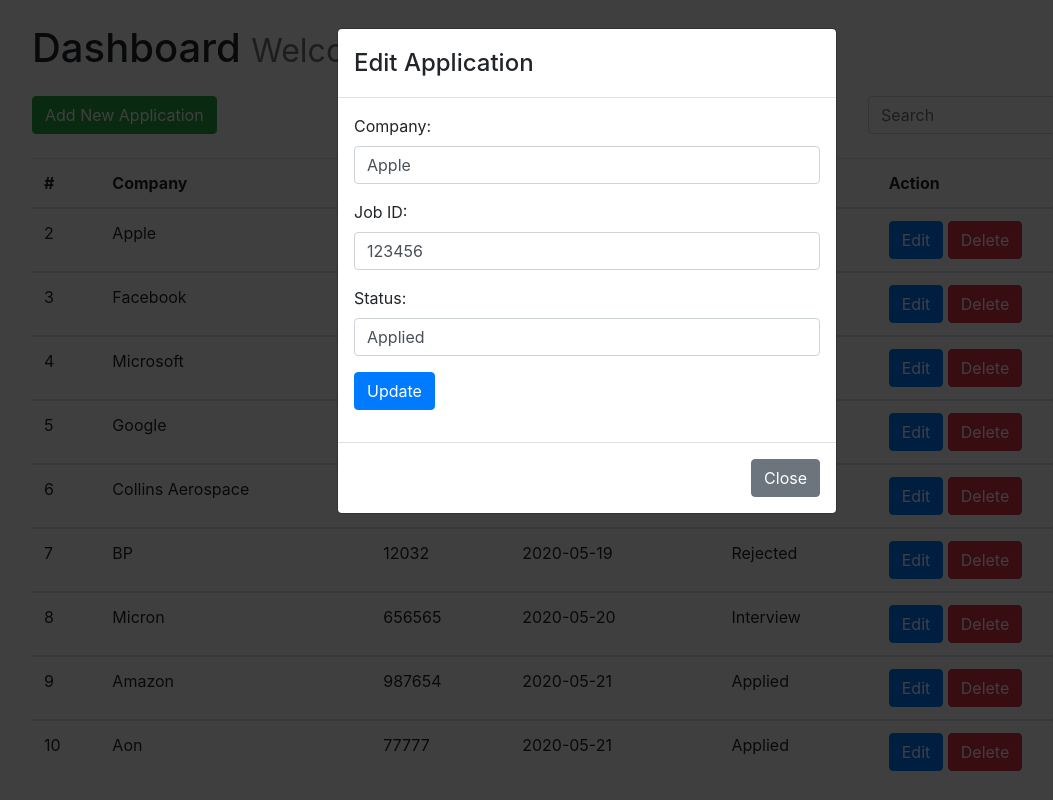
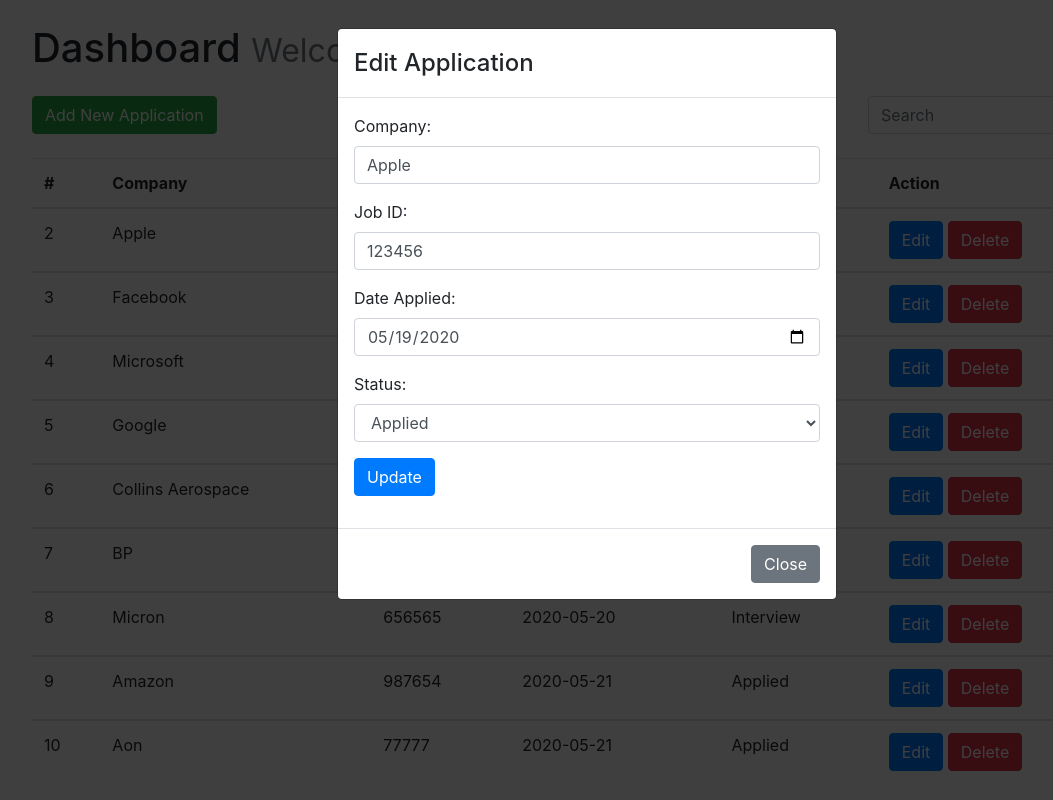
Before and after one commit to kyletolentino/apptracker, a Flask app: page / in a window 1280 px wide, after a click on "Edit". Shown: the whole page, without its empty margins (53-1106 px from the left). Run offline with Flask 2, Linux system fonts and the light colour scheme; data comes from the database, SQL or seed files in the repository; some libraries are stand-ins or nearby versions.

Commit message:
Fixed date selection for new apps

```diff
--- a/app.py
+++ b/app.py
@@ -21,6 +21,7 @@ class Tracker(db.Model):
         self.date = date
         self.status = status
 
+
 @app.route('/')
 def index():
     all_data = Tracker.query.all()
@@ -34,8 +35,10 @@ def insert():
 
         company = request.form['company']
         job_id = request.form['job_id']
+        date = datetime.strptime(request.form['date'], '%Y-%m-%d')
 
-        entry = Tracker(company, job_id, date=datetime.now().date(),status='Applied')
+        # entry = Tracker(company, job_id, date=datetime.now().date(),status='Applied')
+        entry = Tracker(company, job_id, date, status='Applied')
         db.session.add(entry)
         db.session.commit()
 
@@ -50,7 +53,6 @@ def update():
         entry.company = request.form['company']
         entry.job_id = request.form['job_id']
         entry.status = request.form['status']
-        # print(request.form['status'])
 
         # request.form['date'] is str type, must convert
         entry.date = datetime.strptime(request.form['date'], '%Y-%m-%d')
--- a/templates/base.html
+++ b/templates/base.html
@@ -15,10 +15,7 @@
     <script src="https://cdn.jsdelivr.net/npm/popper.js@1.16.0/dist/umd/popper.min.js" integrity="sha384-Q6E9RHvbIyZFJoft+2mJbHaEWldlvI9IOYy5n3zV9zzTtmI3UksdQRVvoxMfooAo" crossorigin="anonymous"></script>
     <script src="https://stackpath.bootstrapcdn.com/bootstrap/4.4.1/js/bootstrap.min.js" integrity="sha384-wfSDF2E50Y2D1uUdj0O3uMBJnjuUD4Ih7YwaYd1iqfktj0Uod8GCExl3Og8ifwB6" crossorigin="anonymous"></script>
 
-    <!-- <script>
-        let filterInput = document.getElementById('filterInput');
-
-    </script> -->
+    <!-- search function -->
     <script>
         $(document).ready(function(){
           $("#filterInput").on("keyup", function() {
@@ -30,5 +27,11 @@
         });
     </script>
 
+    <script>
+      $(function() {
+        $("#datepicker").datepicker();
+      })
+    </script>
+
 </body>
 </html>
--- a/templates/index.html
+++ b/templates/index.html
@@ -59,7 +59,6 @@
 
                                 <div class="modal-body">
 
-                                    <!-- <input type="hidden" name="id" id="{{ row.id }}"> -->
                                     <input type="hidden" name="id" value="{{ row.id }}" >
                                     <p>This will permanently remove it from your library.</p>
                                 </div>
@@ -100,19 +99,25 @@
 
                                     </div>
 
-                                    <!-- unsure how to convert to python datetime object, date type does not work -->
-
-                                    <!-- <div class="form-group">
+                                    <div class="form-group">
 
                                         <label>Date Applied:</label>
-                                        <input type="text" class="form-control" name="date" value="{{ row.date }}" required="1">
+                                        <input type="date" class="form-control" name="date" value="{{ row.date }}" required="1">
 
-                                    </div> -->
+                                    </div>
 
                                     <div class="form-group">
 
-                                        <label>Status:</label>
-                                        <input type="text" class="form-control" name="status" value="{{ row.status }}" required="1">
+                                        <label for="sel1">Status:</label>
+                                        <!-- <input type="text" class="form-control" name="status" value="{{ row.status }}" required="1"> -->
+                                        <select class="form-control" name="status" id="sel1" required>
+                                            <option value="Applied">Applied</option>
+                                            <option value="Interview">Interview</option>
+                                            <option value="Test">Test</option>
+                                            <option value="Rejected">Rejected</option>
+                                            <option value="Offer">Offer</option>
+                                        </select>
+                                        <!-- <input type="submit" name="status" value="{{ row.status }}" required="1">  -->
 
                                      </div>
 
@@ -135,8 +140,8 @@
                      {% endfor %}
 
                 </table>
-            <!-- </div> -->
 
+            <!-- adding new application -->
             <div id="mymodal" class="modal fade" role="dialog">
                 <div class="modal-dialog">
                    <div class="modal-content">
@@ -150,15 +155,23 @@
                             <div class="form-group">
 
                                <label>Company:</label>
-                               <input type="text" class="form-control" name="company" required="1">
+                               <input type="text" class="form-control" name="company" required="1" autocomplete="off">
                             </div>
 
-                             <div class="form-group">
+                            <div class="form-group">
 
                                <label>Job ID:</label>
-                               <input type="text" class="form-control" name="job_id" required="1">
+                               <input type="text" class="form-control" name="job_id" required="1" autocomplete="off">
 
                             </div>
+
+                            <div class="form-group">
+
+                                <label>Date Applied:</label>
+                                <input type="date" class="form-control" name="date" required="1" id="datepicker">
+
+                             </div>
+
                             <div class="form-group">
 
                                <button class="btn btn-primary" type="submit">Add Application</button>
```
